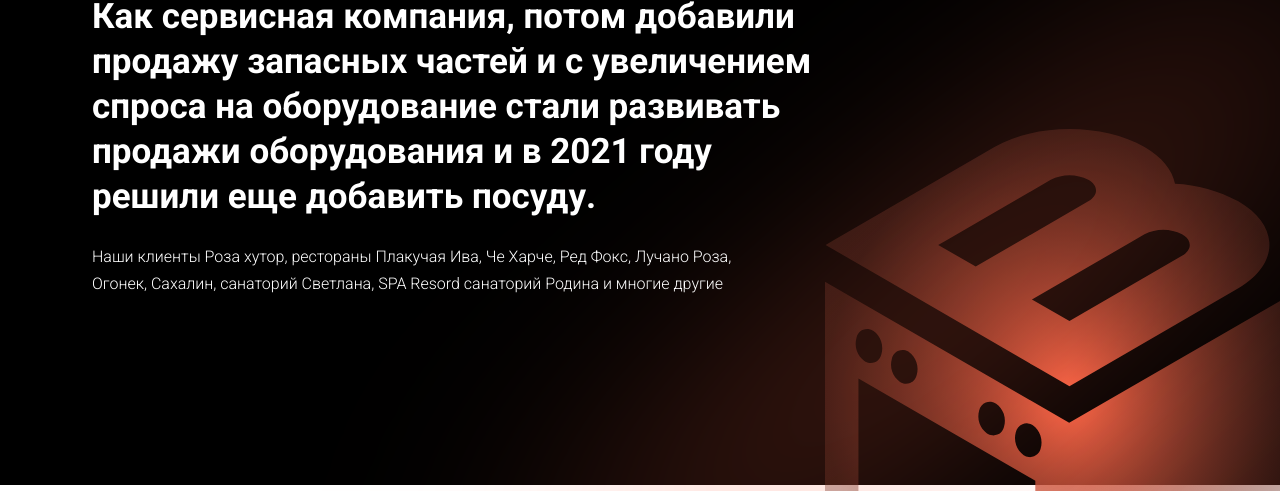
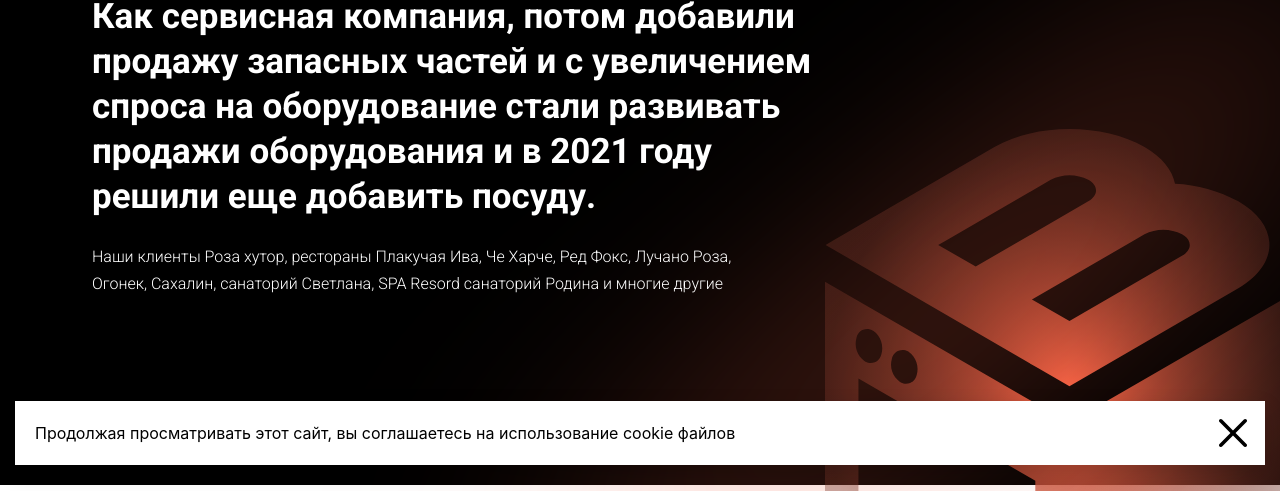
Before and after one commit to Hekk3/vaitek, a plain HTML site: page company.html in a window 1280 px wide. Shown: the part 315-806 px from the top of the page. Drawn offline with nearby package versions, Linux system fonts and the light colour scheme.

Commit message:
Some fixes

```diff
--- a/company.html
+++ b/company.html
@@ -5,6 +5,7 @@
     <meta name="viewport" content="width=device-width, initial-scale=1" />
     <meta http-equiv="X-UA-Compatible" content="ie=edge" />
     <title>Вайтек | Комплексное оснащение ресторанов,баров,кафе и магазинов</title>
+    <link rel="stylesheet" href="fonts/roboto.css">
     <link rel="stylesheet" href="https://cdn.jsdelivr.net/npm/uikit@3.6.18/dist/css/uikit.min.css" />
     <link rel="stylesheet" type="text/css" href="css/pages/main.css" />
     <link rel="apple-touch-icon" sizes="57x57" href="img/apple-icon-57x57.png" />
@@ -57,6 +58,12 @@
           </g>
         </defs>
       </svg>
+    </div>
+    <div class="cookie-message">
+      <p>Продолжая просматривать этот сайт, вы соглашаетесь на использование <a href="#">cookie файлов</a></p>
+      <div class="cookie-message__close">
+        <svg height="329pt" viewBox="0 0 329.26933 329" width="329pt" xmlns="http://www.w3.org/2000/svg"><path d="m194.800781 164.769531 128.210938-128.214843c8.34375-8.339844 8.34375-21.824219 0-30.164063-8.339844-8.339844-21.824219-8.339844-30.164063 0l-128.214844 128.214844-128.210937-128.214844c-8.34375-8.339844-21.824219-8.339844-30.164063 0-8.34375 8.339844-8.34375 21.824219 0 30.164063l128.210938 128.214843-128.210938 128.214844c-8.34375 8.339844-8.34375 21.824219 0 30.164063 4.15625 4.160156 9.621094 6.25 15.082032 6.25 5.460937 0 10.921875-2.089844 15.082031-6.25l128.210937-128.214844 128.214844 128.214844c4.160156 4.160156 9.621094 6.25 15.082032 6.25 5.460937 0 10.921874-2.089844 15.082031-6.25 8.34375-8.339844 8.34375-21.824219 0-30.164063zm0 0"/></svg>
+      </div>
     </div>
     <main class="section-main-3 section-main-3--dop">
       <div class="section-main-3--dop__svg-block">
```
Also changed, not shown: 404.html (+8 -1 lines), fitter.html (+7 -0 lines), map-page.html (+7 -0 lines).
